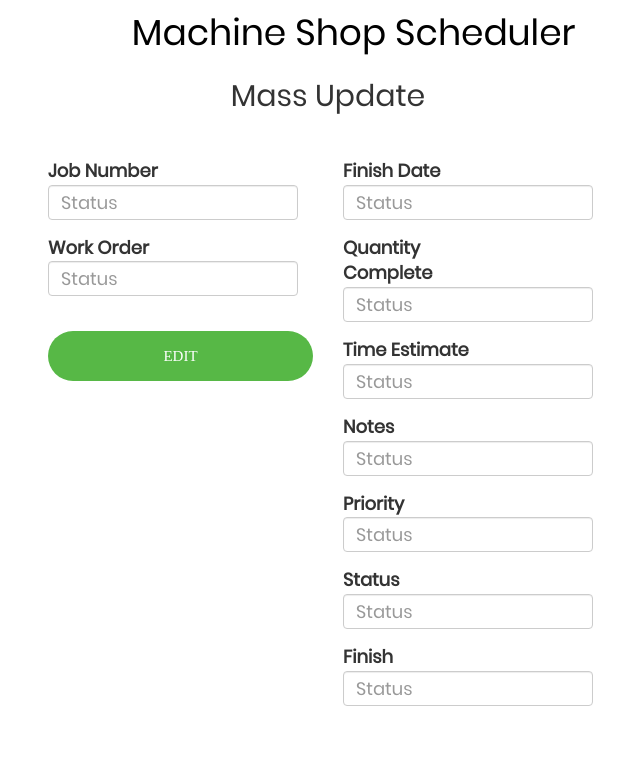
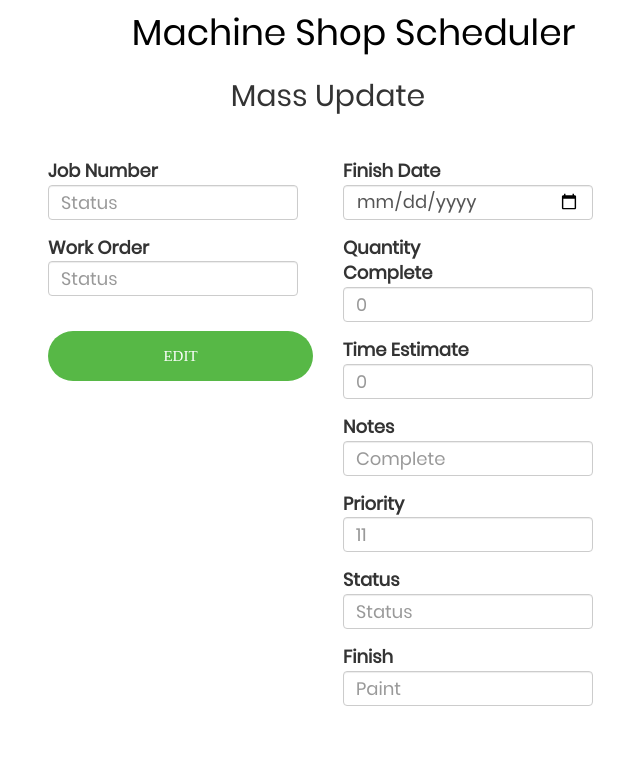
Before and after one commit to JamesHarvey18/Scheduler, a Flask app: template Templates/update.html in a window 1280 px wide. Shown: the part 60-841 px from the top of the page, without its empty margins (312-952 px from the left). Run offline with Flask 2, Linux system fonts and the light colour scheme; the template is opened without the code that fills it, so the values that code supplies are empty; some libraries are stand-ins or nearby versions; some web fonts are replaced.

Commit message:
Changed input types for update form

```diff
--- a/Templates/update.html
+++ b/Templates/update.html
@@ -64,19 +64,19 @@
           <div class="col-xs-4">
             <dl>
               <dt><label>Finish Date</label></dt>
-              <input name='date' type='text' class='form-control' placeholder='Status'/>
+              <input name='date' type='date' class='form-control'/>
               <dt><label>Quantity Complete</label></dt>
-              <input name='qty' type='text' class='form-control' placeholder='Status'/>
+              <input name='qty' type='number' class='form-control' placeholder='0'/>
               <dt><label>Time Estimate</label></dt>
-              <input name='time' type='text' class='form-control' placeholder='Status'/>
+              <input name='time' type='number' step='.1' class='form-control' placeholder='0'/>
               <dt><label>Notes</label></dt>
-              <input name='notes' type='text' class='form-control' placeholder='Status'/>
+              <input name='notes' type='text' class='form-control' placeholder='Complete'/>
               <dt><label>Priority</label></dt>
-              <input name='priority' type='text' class='form-control' placeholder='Status'/>
+              <input name='priority' type='number' class='form-control' placeholder='11'/>
               <dt><label>Status</label></dt>
               <input name='status' type='text' class='form-control' placeholder='Status'/>
               <dt><label>Finish</label></dt>
-              <input name='finish' type='text' class='form-control' placeholder='Status'/>
+              <input name='finish' type='text' class='form-control' placeholder='Paint'/>
             </dl>
           </div>
 
```
Also changed, not shown: scheduler.db, 1 other file.
